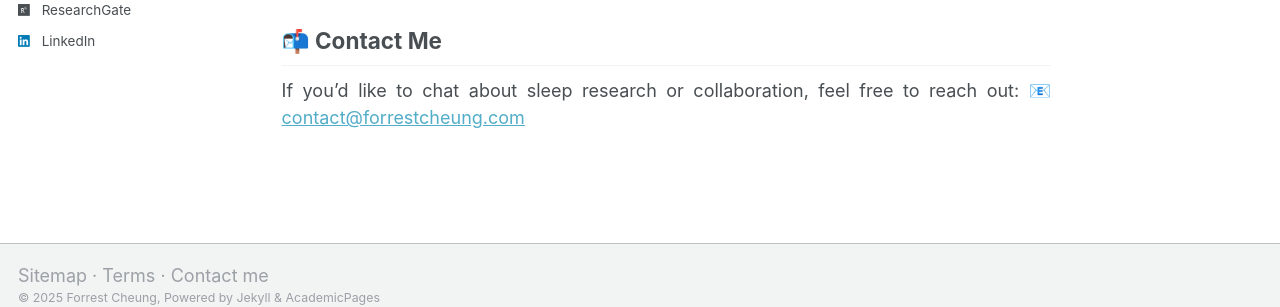
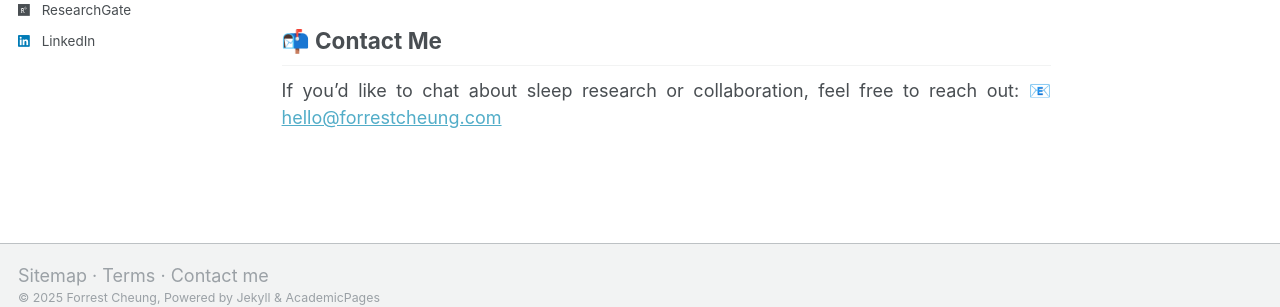
Before and after one commit to forrestcheungtw/forrestcheungtw.github.io, a Jekyll site: the page built from index.md, in a window 1280 px wide and 900 px high, scrolled down 1026 px. Shown: the part 556-863 px from the top of the window. Built offline with Jekyll 4.4.1, drawn with Linux system fonts in a browser that asks for light colours; some web fonts are replaced.

Commit message:
Updated 2 files via CloudCannon.

```diff
--- a/_pages/publications.html
+++ b/_pages/publications.html
@@ -13,7 +13,7 @@ author_profile: true
      target="_blank"
      rel="nofollow noreferrer noopener">
     my Google Scholar profile
-  </a>.
+  </a>
 </div>
 {% endif %}
 
--- a/index.md
+++ b/index.md
@@ -72,5 +72,5 @@ redirect_from:
 
 <div style="text-align: justify;">
   <p>If you’d like to chat about sleep research or collaboration, feel free to reach out:
-    📧 <a href="mailto:contact@forrestcheung.com">contact@forrestcheung.com</a></p>
+    📧 <a href="mailto:contact@forrestcheung.com">hello@forrestcheung.com</a></p>
   </div>
```
